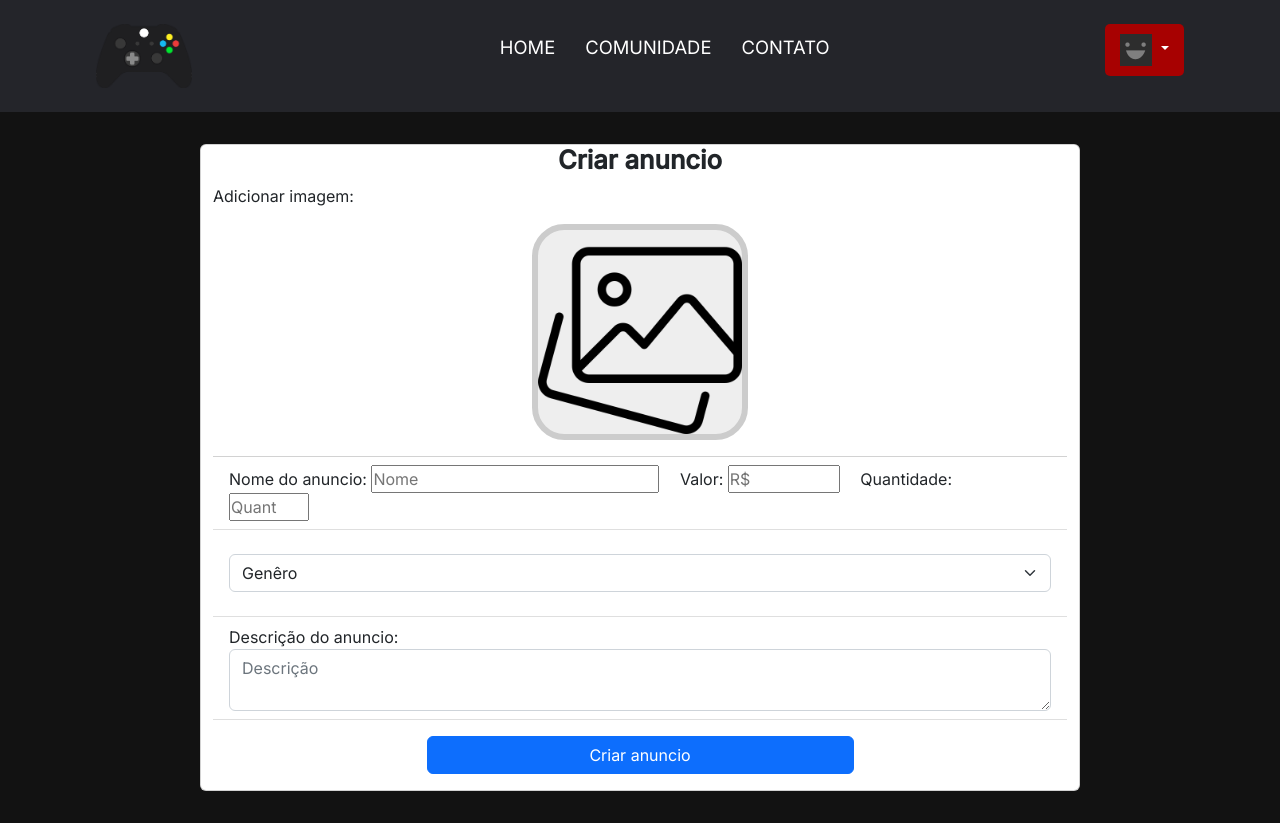
After one commit to ProfNpc/avaliacao-games, a Spring Boot app: page /usuario/12365478932/anunciar in a window 1280 px wide. The commit adds this page. Run offline with Spring Boot 4, Linux system fonts and the light colour scheme.

Commit message:
add tela de troca

```diff
--- /dev/null
+++ b/src/main/java/com/belval/avaliacaogames/controller/AnuncioController.java
@@ -0,0 +1,17 @@
+package com.belval.avaliacaogames.controller;
+
+import org.springframework.stereotype.Controller;
+import org.springframework.ui.Model;
+import org.springframework.web.bind.annotation.GetMapping;
+import org.springframework.web.bind.annotation.PathVariable;
+
+@Controller
+public class AnuncioController {
+
+	@GetMapping("usuario/{cpf}/anunciar")
+	public String anunciar(@PathVariable("cpf") Long cpf, Model model) {
+		model.addAttribute(cpf);
+
+		return "anuncio/anuncio-venda";
+	}
+}
--- /dev/null
+++ b/src/main/resources/static/CSS/Tela_Anunciar.css
@@ -0,0 +1,89 @@
+@import url("https://fonts.googleapis.com/css2?family=Inter:wght@200;300;400;500&display=swap");
+* {
+  padding: 0;
+  margin: 0;
+  font-family: "Inter", sans-serif;
+  box-sizing: border-box;
+}
+
+/*Body*/
+body {
+  background-color: rgb(18, 18, 18);
+}
+
+/*Header*/
+header {
+  background-color: #24252a;
+}
+
+/* Titulo do anuncio */
+.titulo {
+  text-align: center;
+  font-weight: bold;
+  font-size: 1.6em;
+}
+
+/* Container do anuncio todo */
+.anuncio {
+  margin-top: 2em;
+  margin-bottom: 2em;
+}
+
+/* Adicionar imagem */
+input[type="file"] {
+  display: none;
+}
+
+.centralizar {
+  display: flex;
+  justify-content: center;
+  align-items: center;
+}
+
+.width {
+  max-width: 15em;
+  width: 100%;
+}
+
+#photo {
+  margin-top: 1em;
+  margin-bottom: 1em;
+  max-width: 610em;
+  width: 100%;
+  height: 98%;
+  background-color: #eee;
+  border: 6px solid #ccc;
+  cursor: pointer;
+  transition: 0.2s;
+  border-radius: 15%;
+}
+
+#photo:hover {
+  background-color: grey;
+}
+
+/* inputs como: nome, valor, quant, desc */
+.inputs input[type="text"] {
+  width: 18em;
+  margin-right: 1em;
+}
+
+.inputs input[type="search"] {
+  width: 7em;
+  margin-right: 1em;
+}
+
+.inputs input[type="number"] {
+  width: 5em;
+  margin-right: 1em;
+}
+
+.inputs select {
+  margin-top: 1em;
+}
+
+/* Botao de adicionar anuncio */
+.botao {
+  margin-top: 1em;
+  margin-bottom: 1em;
+}
--- /dev/null
+++ b/src/main/resources/templates/anuncio/anuncio-venda.html
@@ -0,0 +1,130 @@
+<!DOCTYPE html>
+<html lang="en">
+
+<head>
+	<meta charset="UTF-8" />
+	<meta http-equiv="X-UA-Compatible" content="IE=edge" />
+	<meta name="viewport" content="width=device-width, initial-scale=1.0" />
+	<link rel="stylesheet" href="https://cdn.jsdelivr.net/npm/bootstrap@5.2.1/dist/css/bootstrap.min.css" />
+
+	<link rel="stylesheet" href="/CSS/Tela_Anunciar.css" />
+	<link rel="stylesheet" href="/CSS/NavBar.css" />
+	<title>Pacifer</title>
+</head>
+
+<body>
+	<header>
+		<nav class="nav-bar">
+			<div class="logo">
+				<a href=""><img src="/imagens/Controle.png" alt="" /></a>
+			</div>
+			<div class="nav-list">
+				<ul>
+					<li class="nav-item"><a href="#" class="nav-link">HOME</a></li>
+					<li class="nav-item">
+						<a href="#" class="nav-link">COMUNIDADE</a>
+					</li>
+					<li class="nav-item"><a href="#" class="nav-link">CONTATO</a></li>
+				</ul>
+			</div>
+			<div class="login-button">
+				<div class="dropdown">
+					<button class="btn btn-secondary dropdown-toggle" type="button" data-bs-toggle="dropdown"
+						aria-expanded="false">
+						<img src="../imagens/foto_perfil.png" alt="" />
+					</button>
+					<ul class="dropdown-menu">
+						<li><a class="dropdown-item" href="#">Perfil</a></li>
+						<li><a class="dropdown-item" href="#">Sua biblioteca</a></li>
+						<li><a class="dropdown-item" href="#">Anunciar</a></li>
+					</ul>
+				</div>
+			</div>
+
+			<div class="mobile-menu-icon">
+				<button onclick="menuShow()">
+					<img class="icon" src="/imagens/menu_white.svg" alt="" />
+				</button>
+			</div>
+		</nav>
+		<div class="mobile-menu">
+			<ul>
+				<li class="nav-item"><a href="#" class="nav-link">Perfil</a></li>
+				<li class="nav-item">
+					<a href="#" class="nav-link">Sua Biblioteca</a>
+				</li>
+				<li class="nav-item"><a href="#" class="nav-link">Anunciar</a></li>
+			</ul>
+		</div>
+	</header>
+	<main>
+		<section>
+			<!-- Inicio do form -->
+			<form action="" method="">
+				<div class="card container anuncio" style="width: 55rem">
+					<!-- Titulo -->
+					<h5 class="card-title titulo">Criar anuncio</h5>
+					<!-- Add Imagem -->
+					<label for="">Adicionar imagem:</label>
+					<div class="centralizar">
+						<div class="width">
+							<div class="container">
+								<img src="/imagens/image-gallery.png" alt="selecione uma imagem" id="photo" />
+							</div>
+						</div>
+						<div>
+							<input type="file" id="flImage" name="imagemAnuncio" accept="/image" />
+						</div>
+					</div>
+					<!-- Inputs -->
+					<ul class="list-group list-group-flush">
+						<li class="list-group-item inputs">
+							<!-- nome -->
+							<label for="">Nome do anuncio:</label>
+							<input type="text" name="nomeAnuncio" placeholder="Nome" />
+							<!-- valor -->
+							<label for="">Valor:</label>
+							<input type="search" name="valorAnuncio" placeholder="R$" />
+							<!-- Quantidade -->
+							<label for="">Quantidade:</label>
+							<input type="number" name="quantAnuncio" placeholder="Quant" />
+						</li>
+						<li class="list-group-item inputs">
+							<!-- add imagens -->
+							<div class="input-group mb-3">
+								<select class="form-select" id="inputGroupSelect01">
+									<option selected>Genêro</option>
+									<option value="1">Ação</option>
+									<option value="2">Aventura</option>
+									<option value="3">Terror</option>
+								</select>
+							</div>
+						</li>
+						<!-- Descrição -->
+						<li class="list-group-item">
+							<label for="">Descrição do anuncio:</label>
+							<div class="input-group">
+								<textarea class="form-control" aria-label="With textarea" name="descAnuncio"
+									placeholder="Descrição"></textarea>
+							</div>
+						</li>
+						<!-- botao de criar anuncio -->
+						<div class="d-grid gap-2 col-6 mx-auto">
+							<button class="btn btn-primary botao" type="submit">
+								Criar anuncio
+							</button>
+						</div>
+					</ul>
+				</div>
+			</form>
+			<!-- fim do form -->
+		</section>
+		<!-- Terminou container -->
+	</main>
+	<footer></footer>
+	<script src="/JS/Tela_CadJogo.js"></script>
+	<script src="/JS/NavBar.js"></script>
+	<script src="https://cdn.jsdelivr.net/npm/bootstrap@5.2.1/dist/js/bootstrap.bundle.min.js"></script>
+</body>
+
+</html>
--- a/src/main/resources/templates/home/home-logado.html
+++ b/src/main/resources/templates/home/home-logado.html
@@ -34,9 +34,9 @@
 							<img src="../imagens/foto_perfil.png" alt="">
 						</button>
 						<ul class="dropdown-menu">
-							<li><a class="dropdown-item" th:href="@{/usuario/{path}(path=${cpf})}">Perfil</a></li>
-							<li><a class="dropdown-item" th:href="@{/usuario/{path}/biblioteca(path=${cpf})}">Sua biblioteca</a></li>
-							<li><a class="dropdown-item" href="#">Anunciar</a></li>
+							<li><a class="dropdown-item" th:href="@{/usuario/{cpf}(cpf=${cpf})}" >Perfil</a></li>
+							<li><a class="dropdown-item" th:href="@{/usuario/{cpf}/biblioteca(cpf=${cpf})}">Sua biblioteca</a></li>
+							<li><a class="dropdown-item" th:href="@{usuario/{cpf}/anunciar(cpf=${cpf})}">Anunciar</a></li>
 						</ul>
 					</div>
 				</div>
--- a/src/main/resources/templates/produto/biblioteca-produto.html
+++ b/src/main/resources/templates/produto/biblioteca-produto.html
@@ -66,7 +66,7 @@
 					<a href=""><input type="button" value="Preferencias" class="button" /></a>
 					<a href=""><input type="button" value="Privacidade" class="button" /></a>
 					<a href=""><input type="button" value="Segurança" class="button" /></a>
-					<a href="Tela_Biblioteca.html"><input type="button" value="Biblioteca" class="button" /></a>
+					<a th:href="@{/usuario/{cpf}/biblioteca(cpf=${cpf})}"><input type="button" value="Biblioteca" class="button" /></a>
 				</div>
 			</div>
 		</div>
```
